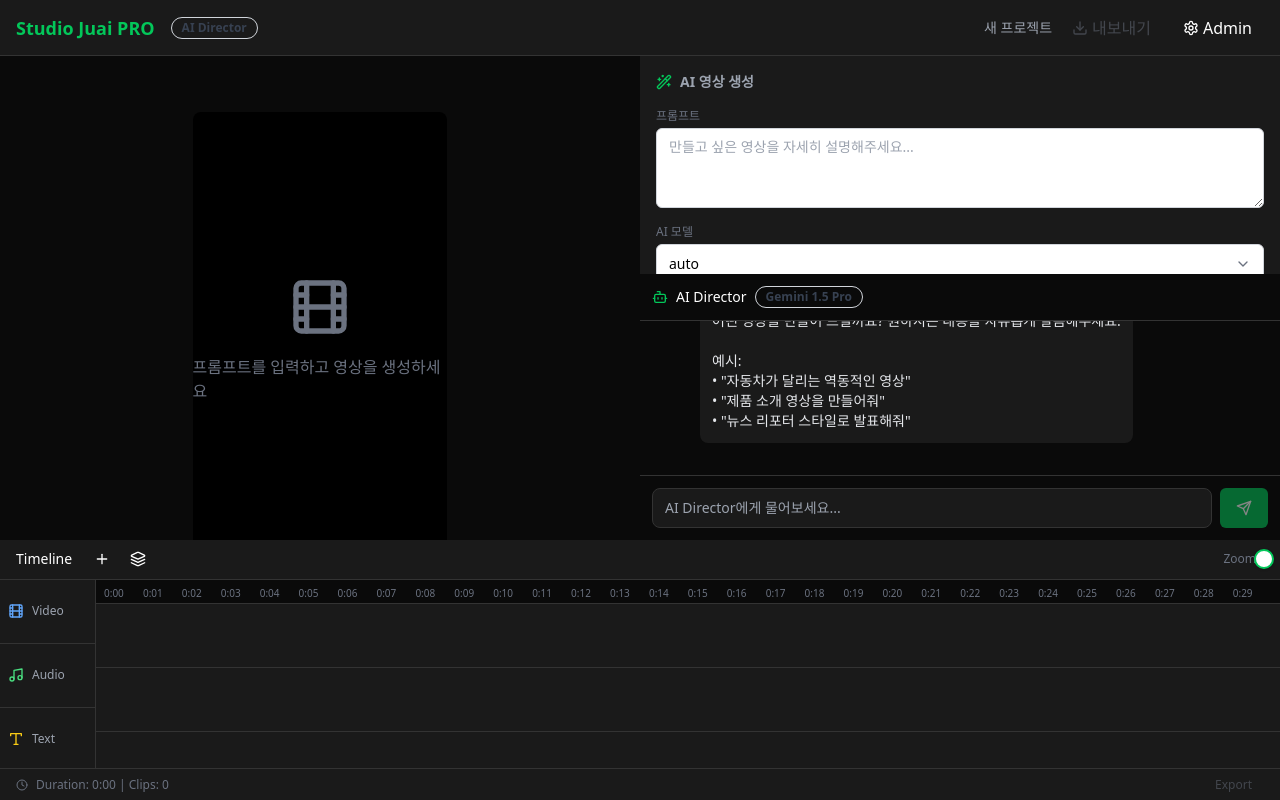
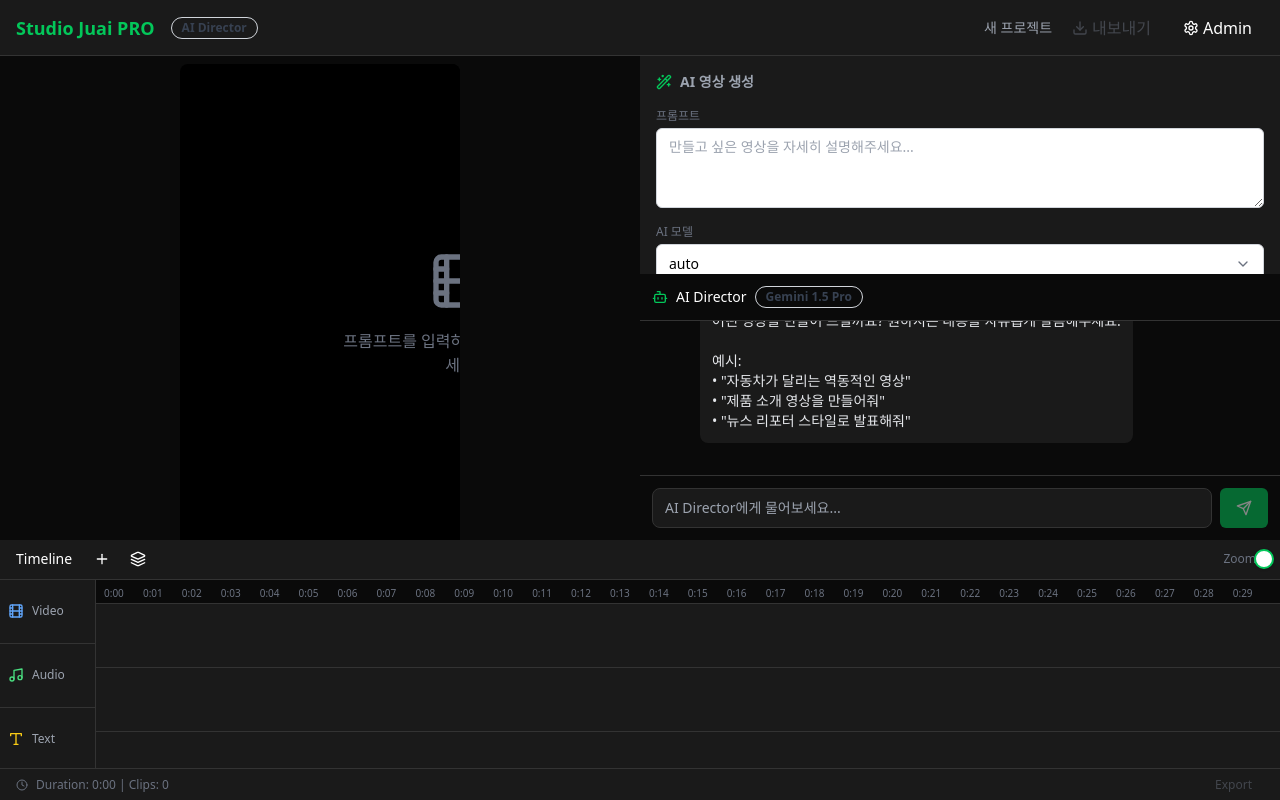
Before and after one commit to ikjoobang/studio-juai-pro, a Next.js app in the folder frontend/: page /dashboard in a window 1280 px wide. Built offline with nearby package versions, Linux system fonts and the light colour scheme; a web font is replaced by a local one.

Commit message:
FIX: 비디오 플레이어 크기 수정 - 9:16 세로 비율 대응
- 9:16 비율: max-h-[500px] 세로 영상 크기 확대
- 1:1 비율: max-h-[400px] 정사각형
- 16:9 비율: aspect-video w-full
- placeholder도 동일한 크기 적용

```diff
--- a/frontend/src/app/dashboard/page.tsx
+++ b/frontend/src/app/dashboard/page.tsx
@@ -769,21 +769,27 @@ export default function DashboardPage() {
             <ResizablePanel defaultSize={50} minSize={30}>
               <div className="h-full bg-[#0a0a0a] flex flex-col">
                 {/* Video Container */}
-                <div className="flex-1 flex items-center justify-center p-4">
+                <div className="flex-1 flex items-center justify-center p-2">
                   <div
                     className={cn(
-                      "relative bg-black rounded-lg overflow-hidden",
+                      "relative bg-black rounded-lg overflow-hidden w-full h-full flex items-center justify-center",
                       selectedRatio === "9:16"
-                        ? "aspect-[9/16] max-h-full"
+                        ? "max-w-[280px]"
                         : selectedRatio === "1:1"
-                          ? "aspect-square max-h-full"
-                          : "aspect-video max-w-full"
+                          ? "max-w-[400px]"
+                          : "max-w-full"
                     )}
-                    style={{ maxHeight: "calc(100% - 80px)" }}
                   >
                     <video
                       ref={videoRef}
-                      className="w-full h-full object-contain"
+                      className={cn(
+                        "object-contain rounded-lg",
+                        selectedRatio === "9:16"
+                          ? "aspect-[9/16] h-full max-h-[500px]"
+                          : selectedRatio === "1:1"
+                            ? "aspect-square h-full max-h-[400px]"
+                            : "aspect-video w-full max-w-full"
+                      )}
                       onTimeUpdate={handleTimeUpdate}
                       onLoadedMetadata={handleLoadedMetadata}
                       onEnded={() => setIsPlaying(false)}
@@ -814,9 +820,16 @@ export default function DashboardPage() {
 
                     {/* No Video Placeholder */}
                     {!videoRef.current?.src && !generationStatus.isGenerating && (
-                      <div className="absolute inset-0 flex flex-col items-center justify-center text-gray-500">
+                      <div className={cn(
+                        "bg-black rounded-lg flex flex-col items-center justify-center text-gray-500",
+                        selectedRatio === "9:16"
+                          ? "aspect-[9/16] h-full max-h-[500px]"
+                          : selectedRatio === "1:1"
+                            ? "aspect-square h-full max-h-[400px]"
+                            : "aspect-video w-full"
+                      )}>
                         <Film className="w-16 h-16 mb-4" />
-                        <p>프롬프트를 입력하고 영상을 생성하세요</p>
+                        <p className="text-center px-4">프롬프트를 입력하고 영상을 생성하세요</p>
                       </div>
                     )}
                   </div>
```
